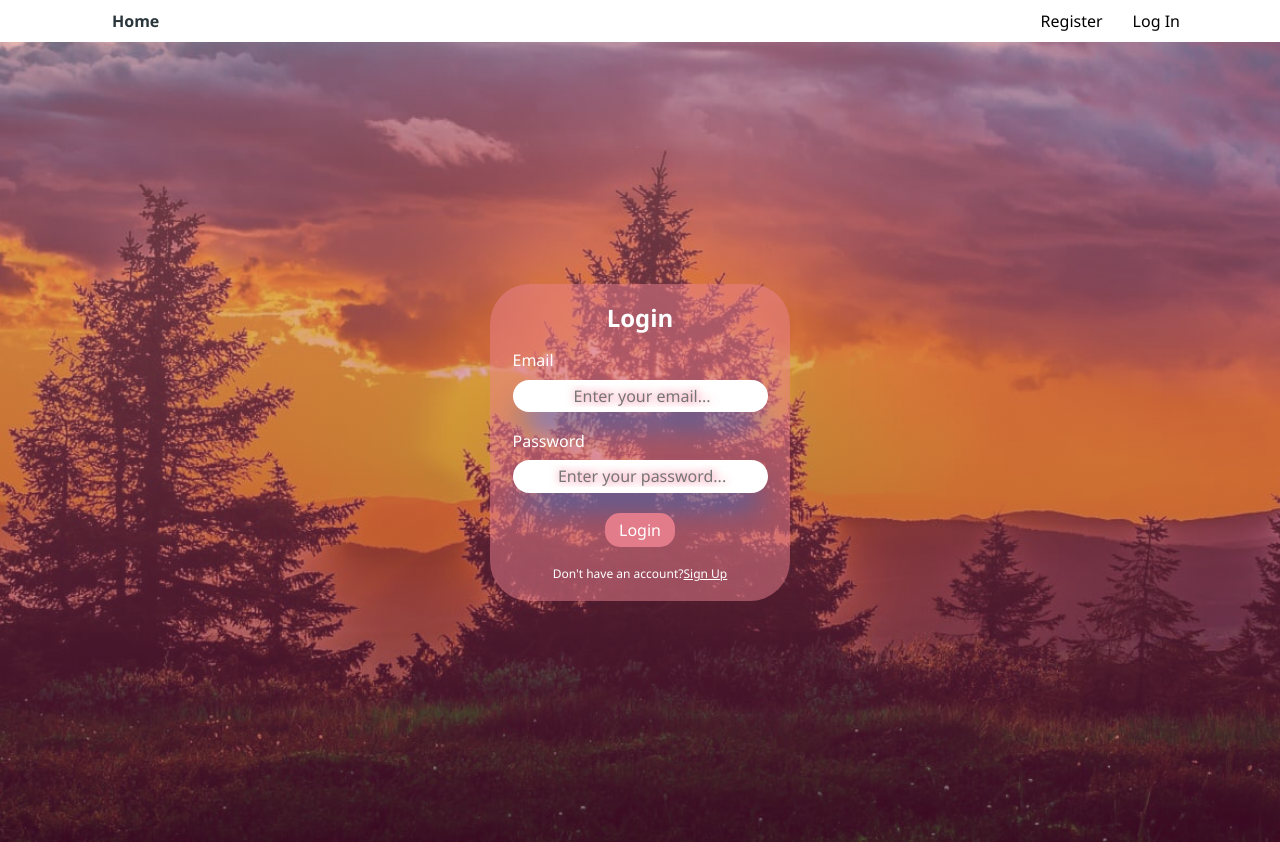
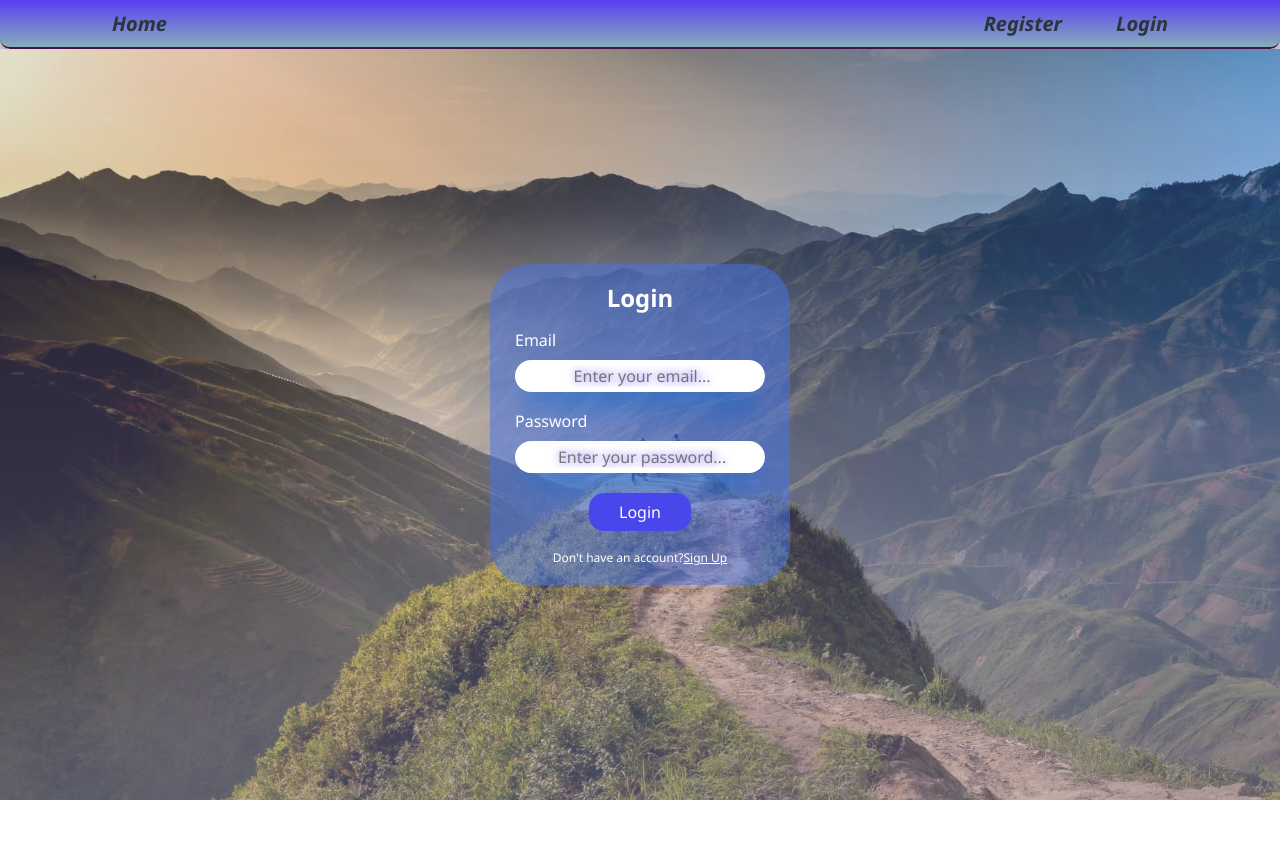
Before and after one commit to yaroslav-mudrevskyi/goit-react-hw-08, a React (Vite) app: page /login in a window 1280 px wide. After the commit the page ends 800 px from the top, so only its background shows below. Built offline with nearby package versions, Linux system fonts and the light colour scheme.

Commit message:
added styles

```diff
--- a/src/components/AppBar/AppBar.module.css
+++ b/src/components/AppBar/AppBar.module.css
@@ -1,3 +1,16 @@
+.header {
+  border-bottom: 2px solid #421345;
+  background: rgb(89, 62, 243);
+  background: linear-gradient(
+    180deg,
+    rgba(89, 62, 243, 1) 0%,
+    rgba(65, 127, 147, 0.6307773109243697) 100%
+  );
+  border-radius: 0 0 10px 10px;
+  box-shadow: rgba(0, 0, 0, 0.3) 0px 19px 38px,
+    rgba(0, 0, 0, 0.22) 0px 15px 12px;
+}
+
 .nav {
   display: flex;
   justify-content: space-between;
--- a/src/components/AuthNav/AuthNav.jsx
+++ b/src/components/AuthNav/AuthNav.jsx
@@ -11,7 +11,7 @@ const AuthNav = () => {
       </li>
       <li>
         <NavLink className={s.link} to="/login">
-          Log In
+          Login
         </NavLink>
       </li>
     </ul>
--- a/src/components/AuthNav/AuthNav.module.css
+++ b/src/components/AuthNav/AuthNav.module.css
@@ -4,14 +4,12 @@
   gap: 30px;
 }
 
-/* .link {
+.link {
   display: inline-block;
   text-decoration: none;
+  font-size: 20px;
+  font-style: italic;
   padding: 12px;
   font-weight: 700;
   color: #2a363b;
 }
-
-.link.active {
-  color: #e84a5f;
-} */
--- a/src/components/LoginForm/LoginForm.module.css
+++ b/src/components/LoginForm/LoginForm.module.css
@@ -1,12 +1,12 @@
 .wrapper {
   background-image: linear-gradient(
-      rgba(235, 129, 143, 0.5),
-      rgba(113, 16, 66, 0.5)
+      rgba(119, 103, 179, 0.212),
+      rgba(140, 137, 179, 0.5)
     ),
-    url("../../image/Login_BG_image.jpg");
+    url("../../image/login_bg.jpg");
   background-repeat: no-repeat;
   background-size: cover;
-  height: 100vh;
+  height: calc(100vh - 49px);
   display: flex;
   justify-content: center;
   align-items: center;
@@ -27,7 +27,7 @@
   margin: 0 auto;
   width: 300px;
   border-radius: 40px;
-  background-color: rgba(235, 129, 143, 0.5);
+  background-color: rgba(70, 117, 234, 0.5);
 }
 
 .label {
@@ -38,30 +38,32 @@
 }
 
 .input {
+  width: 250px;
   padding: 7px 12px;
   border: none;
   border-radius: 20px;
   outline: none;
   color: #191815;
-  text-shadow: rgb(238, 66, 106) 1px 0 10px;
+  text-shadow: rgb(100, 66, 238) 1px 0 10px;
   text-align: center;
   box-shadow: rgb(9, 105, 208) 0px 20px 30px -10px;
   &:focus {
-    outline: 2px solid rgb(213, 12, 66);
+    outline: 2px solid rgb(6, 23, 130);
   }
 }
 
 .btn {
   display: block;
   font-size: 16px;
-  padding: 8px 14px;
+  padding: 10px 30px;
   border-radius: 15px;
-
   color: white;
-  background-color: rgba(235, 129, 143, 0.907);
+  background-color: rgb(73, 70, 236);
+  transition: all 0.3s ease-in-out;
   &:hover {
+    transform: scale(1.05);
     cursor: pointer;
-    background-color: rgba(177, 73, 87, 0.907);
+    background-color: rgba(30, 27, 178);
   }
 }
 
--- a/src/components/Navigation/Navigation.module.css
+++ b/src/components/Navigation/Navigation.module.css
@@ -1,11 +1,14 @@
+.nav {
+  display: flex;
+  align-items: center;
+}
+
 .link {
   display: inline-block;
   text-decoration: none;
   padding: 12px;
+  font-size: 20px;
+  font-style: italic;
   font-weight: 700;
   color: #2a363b;
 }
-
-.link.active {
-  color: #e84a5f;
-}
--- a/src/components/RegistrationForm/RegistrationForm.module.css
+++ b/src/components/RegistrationForm/RegistrationForm.module.css
@@ -6,7 +6,7 @@
     url("../../image/register_BG.jpg");
   background-repeat: no-repeat;
   background-size: cover;
-  height: 100vh;
+  height: calc(100vh - 49px);
   display: flex;
   justify-content: center;
   align-items: center;
@@ -38,7 +38,8 @@
 }
 
 .input {
-  padding: 7px 12px;
+  width: 250px;
+  padding: 7px 20px;
   border: none;
   border-radius: 20px;
   outline: none;
@@ -54,14 +55,15 @@
 .btn {
   display: block;
   font-size: 16px;
-  padding: 8px 14px;
+  padding: 10px 30px;
   border-radius: 15px;
-
   color: white;
-  background-color: rgba(73, 70, 236, 0.473);
+  background-color: rgba(73, 70, 236);
+  transition: all 0.3s ease-in-out;
   &:hover {
+    transform: scale(1.05);
     cursor: pointer;
-    background-color: rgba(30, 27, 178, 0.473);
+    background-color: rgba(30, 27, 178);
   }
 }
 
--- a/src/index.css
+++ b/src/index.css
@@ -2,6 +2,7 @@ body {
   font-family: "Segoe UI", Tahoma, Geneva, Verdana, sans-serif;
   font-size: 16px;
   font-weight: 500;
+  overflow-x: hidden;
 }
 
 h1,
--- a/src/pages/ContactsPage/ContactsPage.module.css
+++ b/src/pages/ContactsPage/ContactsPage.module.css
@@ -2,18 +2,18 @@
   display: flex;
   flex-direction: column;
   align-items: center;
-  padding: 20px;
+  padding: 20px 0;
+
   gap: 20px;
   margin: 0 auto;
   border: none;
   width: 100vw;
   min-height: 100vh;
-  background: rgb(242, 145, 25);
+  background: rgb(89, 62, 243);
   background: linear-gradient(
-    90deg,
-    rgba(242, 145, 25, 0.9836309523809523) 0%,
-    rgba(245, 95, 79, 1) 50%,
-    rgba(242, 145, 25, 1) 100%
+    180deg,
+    rgba(89, 62, 243, 1) 0%,
+    rgba(65, 127, 147, 0.6307773109243697) 100%
   );
 }
 
--- a/src/pages/HomePage/HomePage.module.css
+++ b/src/pages/HomePage/HomePage.module.css
@@ -1,12 +1,12 @@
 .wrapper {
   background-image: linear-gradient(
-      rgba(0, 0, 255, 0.3),
-      rgba(255, 255, 0, 0.3)
+      rgba(0, 0, 255, 0.6),
+      rgba(255, 255, 0, 0.6)
     ),
     url("../../image/home_page.jpg");
   background-repeat: no-repeat;
   background-size: cover;
-  height: 100vh;
+  height: calc(100vh - 49px);
   position: relative;
 }
 
@@ -24,13 +24,8 @@
 
 .title {
   font-size: 46px;
-  background-color: #2c0282;
-  -webkit-background-clip: text;
-  -moz-background-clip: text;
-  background-clip: text;
-  color: transparent;
-  text-shadow: 1px 1px 2px rgba(205, 231, 10, 0.912), 0 0 1em blue,
-    0 0 0.2em blue;
+  text-align: center;
+  color: #fff;
 }
 
 .btn {
@@ -39,18 +34,18 @@
   padding: 10px 30px;
   border-radius: 15px;
   color: rgb(19, 8, 123);
-  background-color: rgba(202, 202, 225, 0.473);
+  background-color: rgba(115, 138, 230, 0.473);
   transition: all 0.3s ease-in-out;
   border: 1px solid #eef6a5;
   &:hover {
+    transform: scale(1.05);
     cursor: pointer;
     color: rgb(190, 240, 192);
-    /* background-color: rgba(30, 27, 178, 0.473); */
     border: 1px solid #eef6a5;
     background: rgb(229, 236, 115);
     background: linear-gradient(
       0deg,
-      rgba(42, 23, 115, 0.59) 0%,
+      rgba(41, 23, 115, 0.785) 0%,
       rgba(75, 16, 211, 0.545) 100%
     );
   }
```
Also changed, not shown: src/image/login_bg.jpg (added).
